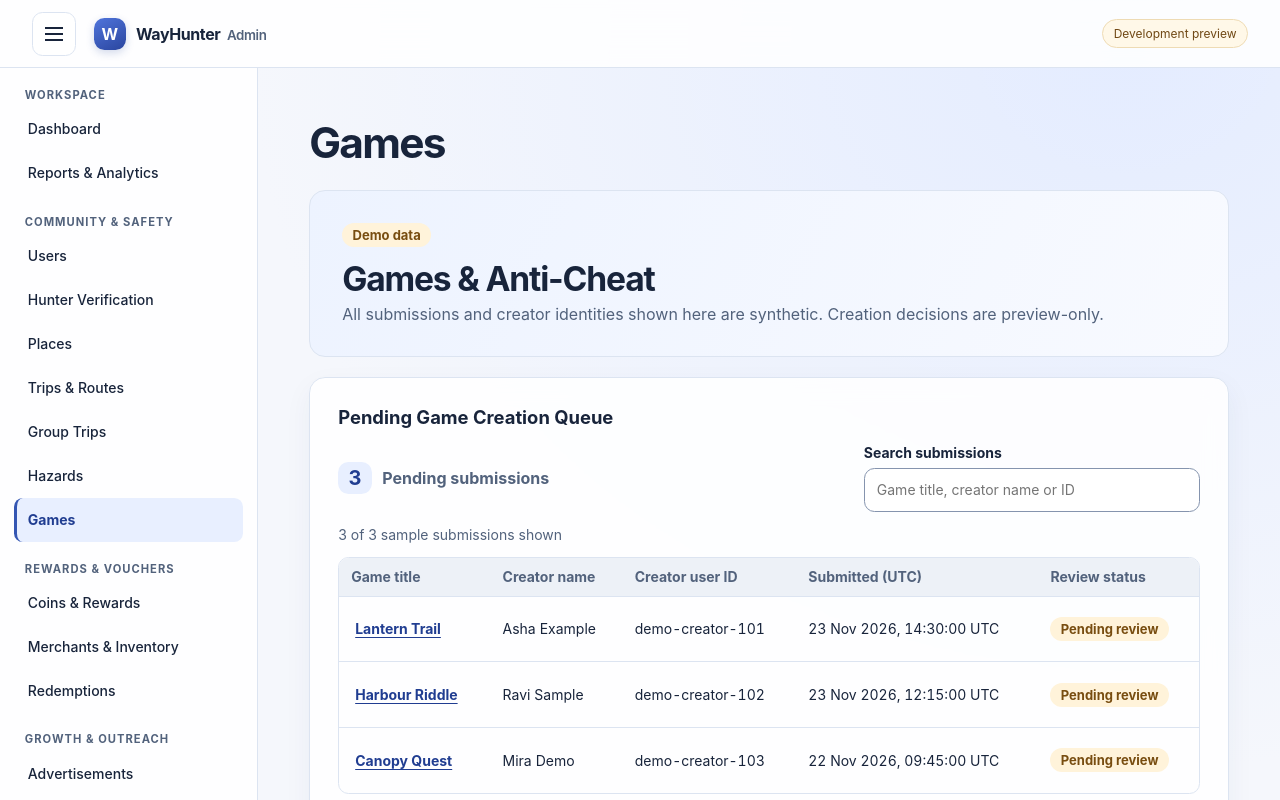
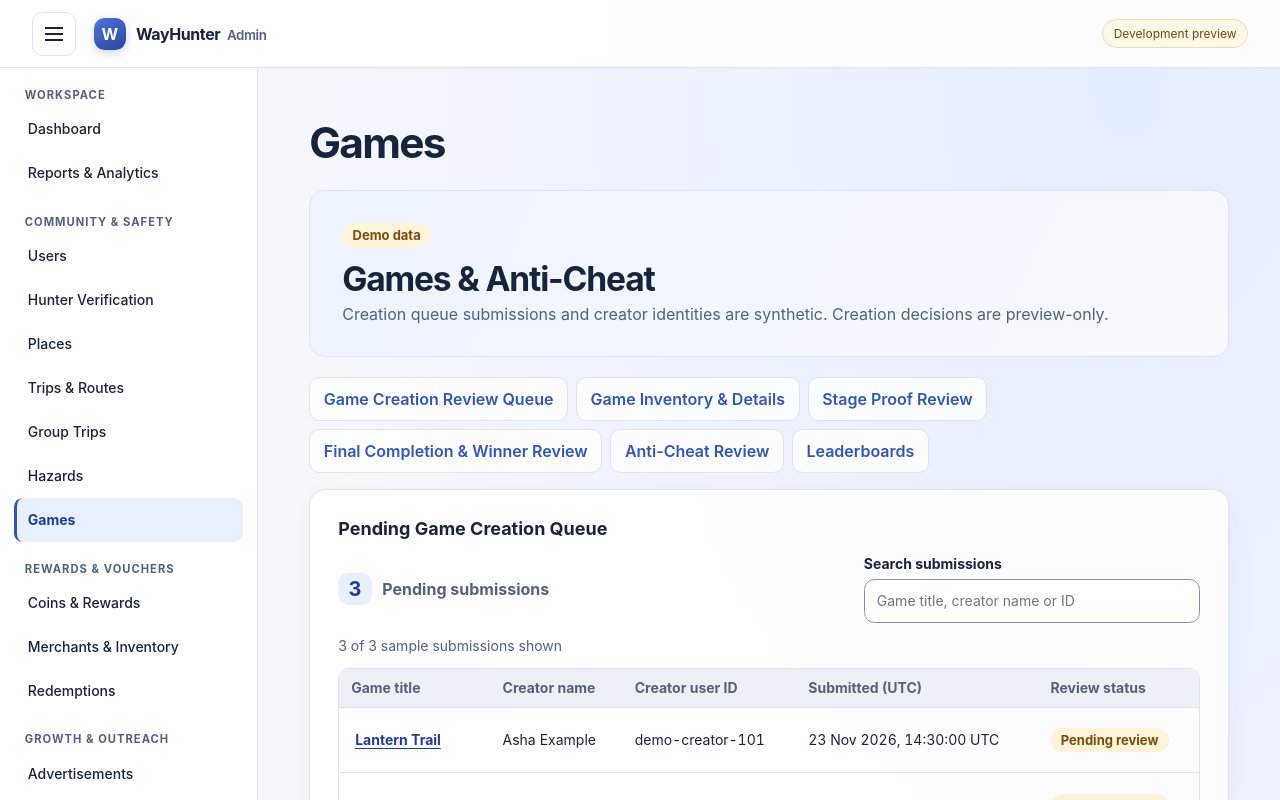
Before and after one commit to naanga7peru/Wayhunter_mobile_application_admindashboard_angular, an Angular app: page /preview/games in a window 1280 px wide. Shown: the top 800 px of the page. Built offline with nearby package versions, Linux system fonts and the light colour scheme.

Commit message:
feat(admin): integrate ADM-10 games management workspace

```diff
--- a/src/app/features/games/games.page.html
+++ b/src/app/features/games/games.page.html
@@ -4,11 +4,14 @@
   }
   <h2>Games &amp; Anti-Cheat</h2>
   @if (demoPreview) {
-    <p>All submissions and creator identities shown here are synthetic. Creation decisions are preview-only.</p>
+    <p>Creation queue submissions and creator identities are synthetic. Creation decisions are preview-only.</p>
   }
 </header>
 
-<wh-card heading="Pending Game Creation Queue">
+<wh-games-management-foundation [creationSection]="creationSection">
+  <section [attr.aria-labelledby]="creationSection.id">
+    <wh-card>
+      <h2 class="queue-heading" [id]="creationSection.id" tabindex="-1">Pending Game Creation Queue</h2>
       @if (!demoPreview) {
         <wh-empty-state message="The live game creation queue is unavailable." />
       } @else {
@@ -145,3 +148,5 @@
         }
       }
     </wh-card>
+  </section>
+</wh-games-management-foundation>
--- a/src/app/features/games/games.page.scss
+++ b/src/app/features/games/games.page.scss
@@ -22,6 +22,17 @@
 .details p {
   margin: 0;
   color: var(--muted);
+}
+
+.queue-heading {
+  margin: 0 0 1rem;
+  font-size: 1.125rem;
+  scroll-margin-block-start: calc(var(--topbar-height, 0px) + 1rem);
+}
+
+.queue-heading:focus-visible {
+  outline: 2px solid var(--accent);
+  outline-offset: .25rem;
 }
 
 .queue-toolbar,
--- a/src/app/features/games/games.page.ts
+++ b/src/app/features/games/games.page.ts
@@ -7,6 +7,7 @@ import { UiSearchInput } from '../../shared/ui/search-input';
 import { UiEmptyState, UiErrorState, UiLoadingState } from '../../shared/ui/states';
 import { UiStatusBadge } from '../../shared/ui/status-badge';
 import { GAME_CREATION_QUEUE_SOURCE, GameAdminQueueItemDto } from './game-creation-queue';
+import { GamesManagementFoundation } from './management/games-management-foundation';
 
 type QueueState =
   | { kind: 'loading' }
@@ -17,11 +18,15 @@ type QueueState =
   standalone: true,
   selector: 'wayhunter-games-page',
   changeDetection: ChangeDetectionStrategy.OnPush,
-  imports: [DatePipe, UiButton, UiCard, UiSearchInput, UiEmptyState, UiErrorState, UiLoadingState, UiStatusBadge],
+  imports: [DatePipe, GamesManagementFoundation, UiButton, UiCard, UiSearchInput, UiEmptyState, UiErrorState, UiLoadingState, UiStatusBadge],
   templateUrl: './games.page.html',
   styleUrl: './games.page.scss',
 })
 export class GamesPage {
+  protected readonly creationSection = {
+    id: 'adm10-creation-review',
+    heading: 'Game Creation Review Queue',
+  };
   private readonly source = inject(GAME_CREATION_QUEUE_SOURCE);
   private readonly pendingTasks = inject(PendingTasks);
   protected readonly demoPreview = isDevMode() && inject(ActivatedRoute).parent?.routeConfig?.path === 'preview';
--- a/src/app/features/games/management/games-management-foundation.html
+++ b/src/app/features/games/management/games-management-foundation.html
@@ -1,11 +1,13 @@
 <section class="workspace" aria-labelledby="adm10-management-heading">
-  <header class="workspace-header">
-    <h2 id="adm10-management-heading">Games Management</h2>
-    <wh-status-badge label="Backend integration pending" tone="warning" />
-  </header>
-
-  <nav aria-label="Games management sections">
+  <nav [attr.aria-label]="creationSection() ? 'Games workspace sections' : 'Games management sections'">
     <ul>
+      @if (creationSection(); as section) {
+        <li>
+          <a [attr.href]="sectionLink(section.id)" (click)="jumpToSection($event, section.id)">
+            {{ section.heading }}
+          </a>
+        </li>
+      }
       @for (section of sections; track section.id) {
         <li>
           <a [attr.href]="sectionLink(section.id)" (click)="jumpToSection($event, section.id)">
@@ -15,6 +17,13 @@
       }
     </ul>
   </nav>
+
+  <ng-content />
+
+  <header class="workspace-header">
+    <h2 id="adm10-management-heading">Games Management</h2>
+    <wh-status-badge label="Backend integration pending" tone="warning" />
+  </header>
 
   <div class="review-grid">
     @for (section of sections; track section.id) {
--- a/src/app/features/games/management/games-management-foundation.scss
+++ b/src/app/features/games/management/games-management-foundation.scss
@@ -5,6 +5,7 @@
 
 .workspace {
   display: grid;
+  grid-template-columns: minmax(0, 1fr);
   gap: 1rem;
 }
 
@@ -36,6 +37,8 @@ nav li {
 
 nav a {
   display: block;
+  align-content: center;
+  min-height: 44px;
   padding: .65rem .85rem;
   border: 1px solid var(--line);
   border-radius: var(--radius-control);
@@ -52,6 +55,12 @@ nav a:focus-visible {
   text-decoration: underline;
 }
 
+@media (max-width: 36rem) {
+  nav li {
+    flex: 1 1 100%;
+  }
+}
+
 .review-grid {
   display: grid;
   grid-template-columns: repeat(auto-fit, minmax(min(100%, 23rem), 1fr));
--- a/src/app/features/games/management/games-management-foundation.ts
+++ b/src/app/features/games/management/games-management-foundation.ts
@@ -16,7 +16,11 @@ import { UiStatusBadge } from '../../../shared/ui/status-badge';
   `,
   styles: `
     :host { display: block; min-width: 0; }
-    h3 { margin: 0 0 1rem; font-size: 1.125rem; scroll-margin-block-start: 1rem; }
+    h3 {
+      margin: 0 0 1rem;
+      font-size: 1.125rem;
+      scroll-margin-block-start: calc(var(--topbar-height, 0px) + 1rem);
+    }
     h3:focus-visible { outline: 2px solid var(--accent); outline-offset: .25rem; }
   `,
 })
@@ -36,6 +40,8 @@ export class GamesContractSection {
 })
 export class GamesManagementFoundation {
   private readonly document = inject(DOCUMENT);
+
+  readonly creationSection = input<{ readonly id: string; readonly heading: string }>();
 
   protected readonly sections = [
     {
```
Also changed, not shown: 1 other file (tests, documents, lock files or other folders). Lines whose indentation alone changed are shown as unchanged.
